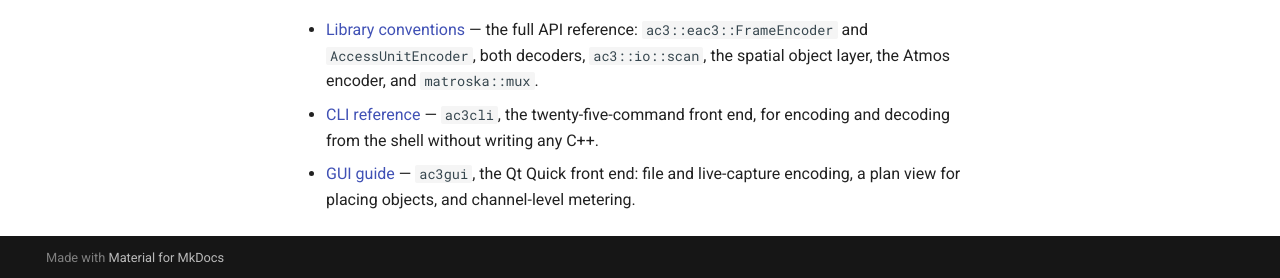
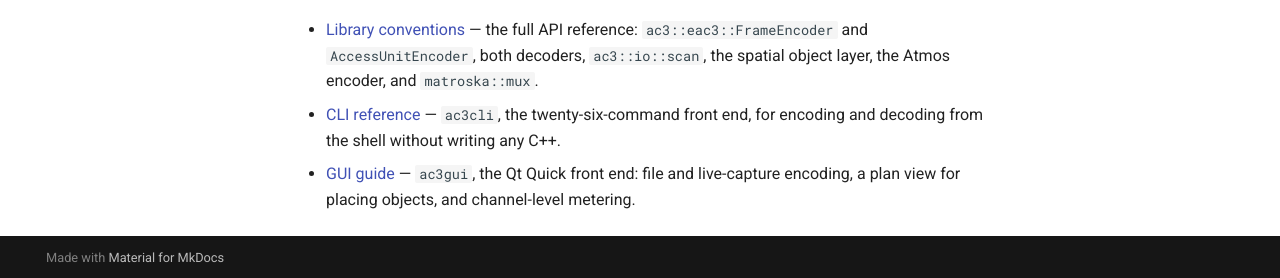
Before and after one commit to iainchesworth/ac3forge, an MkDocs documentation site: the page built from docs/quickstart.md, in a window 1280 px wide and 900 px high, scrolled down 1228 px. Shown: the part 619-897 px from the top of the window. Built offline with MkDocs 1.6.1 and Material for MkDocs 9.7.7, drawn with Linux system fonts in a browser that asks for light colours; comment, search, counter and statistics services are not loaded.

Commit message:
docs: fix stale twenty-five-command count after atmos-adm bumped it to 26
Left over from the develop merge - docs/cli/index.md:39 and
docs/quickstart.md:84 both still said twenty-five after this PR's own
count bump to twenty-six everywhere else.

```diff
--- a/docs/quickstart.md
+++ b/docs/quickstart.md
@@ -81,7 +81,7 @@ for (int frame = 0; frame < 31; ++frame) {
 - [Library conventions](library/index.md) — the full API reference: `ac3::eac3::FrameEncoder`
   and `AccessUnitEncoder`, both decoders, `ac3::io::scan`, the spatial object layer, the Atmos
   encoder, and `matroska::mux`.
-- [CLI reference](cli/index.md) — `ac3cli`, the twenty-five-command front end, for encoding and
+- [CLI reference](cli/index.md) — `ac3cli`, the twenty-six-command front end, for encoding and
   decoding from the shell without writing any C++.
 - [GUI guide](gui/index.md) — `ac3gui`, the Qt Quick front end: file and live-capture encoding,
   a plan view for placing objects, and channel-level metering.
```
Also changed, not shown: docs/cli/index.md (+1 -1 lines).
